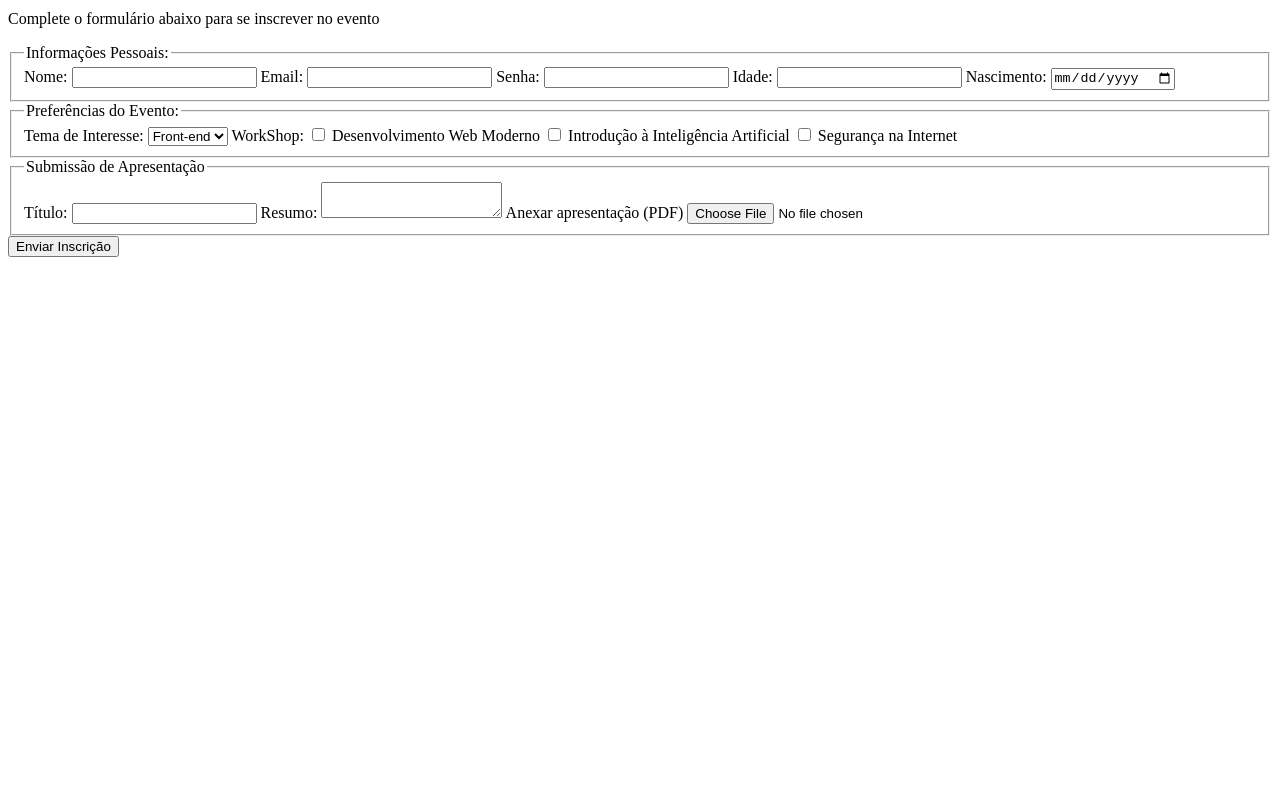
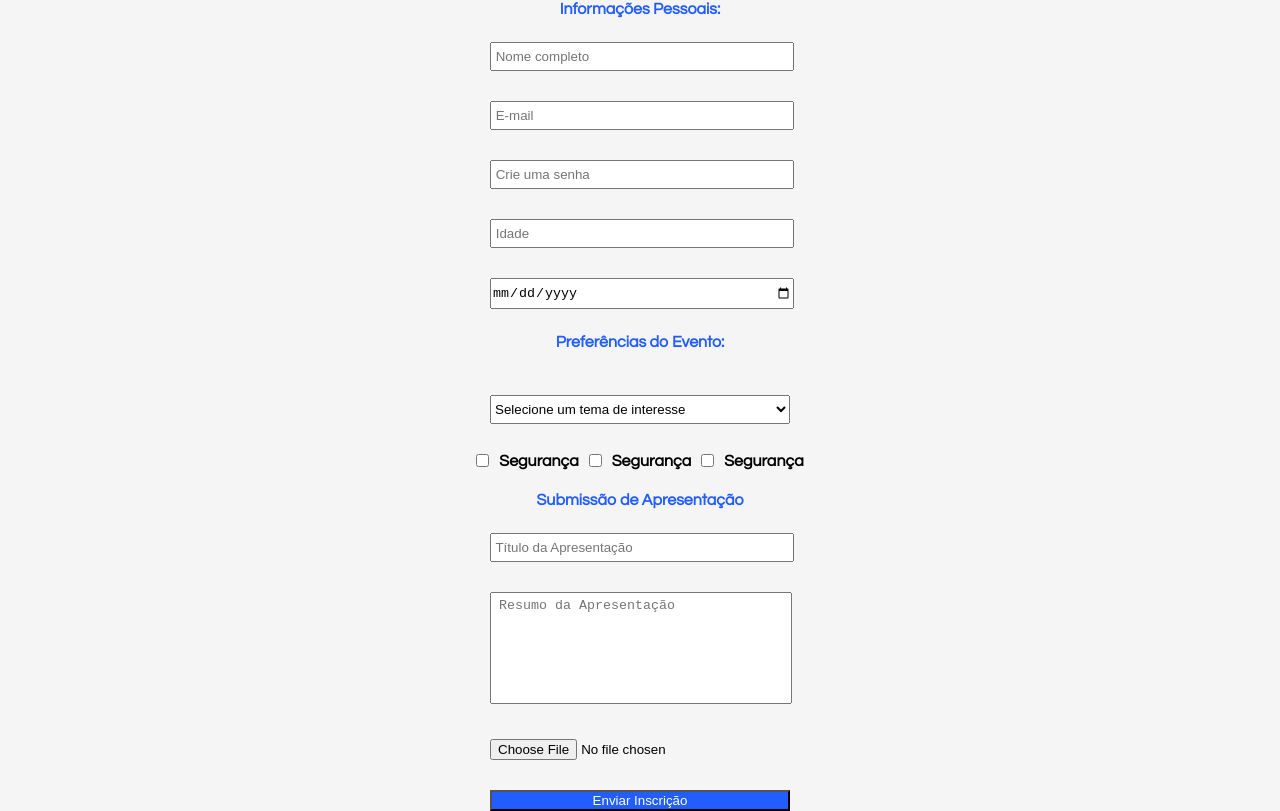
Before and after one commit to VandLopes/OT2_form, a plain HTML site: page index.html in a window 1280 px wide. Shown: the part 70-881 px from the top of the page. Before the commit the page ends 800 px from the top, so only its background shows below. Drawn offline with Linux system fonts and the light colour scheme.

Commit message:
terminando formulario no html e css

```diff
--- /dev/null
+++ b/index.css
@@ -0,0 +1,69 @@
+legend{
+
+    color: rgb(34, 93, 255);
+}
+
+form {
+    display: flex;
+    flex-direction: column;
+    align-items: center;
+    gap: 20px;
+  }
+
+body{
+
+    margin: 0 auto;
+    font-family: "Century Gothic", sans-serif;
+    background-color: whitesmoke;
+}
+
+.formInput{
+    width: 300px;
+    margin: 0px auto;
+    font-weight: bold;
+    margin-bottom: 10px;
+}
+
+
+
+.formInput input, .formInput textarea, .formInput select {
+
+    margin: 5px auto;
+    width: 100%;
+    padding: 5px 0;
+}
+
+.formInput textArea{
+    height: 100px;
+    resize: none;
+}
+
+
+section{
+    clear:both;
+    min-height:850px;
+    width: 100%;
+    margin-top:0px;
+    width: 900px;
+    margin:0px auto;
+    height: 250px;
+}
+
+section p, section h2{
+    clear: both;
+    text-align: center;
+    margin: 10px 80px;
+}
+
+button{
+
+    background-color:rgb(34, 93, 255);;
+    color: white;
+    width: 100%;
+
+}
+.checkbox-group {
+  display: flex;
+  gap: 10px; /* espaçamento entre os checkboxes */
+  align-items: center;
+}
--- a/index.html
+++ b/index.html
@@ -4,51 +4,39 @@
     <meta charset="UTF-8">
     <meta name="viewport" content="width=device-width, initial-scale=1.0">
     <title>Evento Tech 2025</title>
+    <link rel="stylesheet" type="text/css" href="index.css">
 </head>
 <body>
-    <h1>Inscrição para Evento Tech 2025</h1>
-    <p>Complete o formulário abaixo para se inscrever no evento</p>
     <section>
-        <form>
-            <fieldset>
+        <h2>Inscrição para Evento Tech 2025</h2>
+        <p>Complete o formulário abaixo para se inscrever no evento</p>
+        <form name="frmInput" method="get" class="formInput">
                 <legend>Informações Pessoais: </legend>
-                <label for="nome">Nome: </label>
-                <input type="text" name="txtnome"></input>
-                <label for="email">Email: </label>
-                <input type="email" name="txtemail"></input>
-                <label for="password">Senha: </label>
-                <input type="password" name="txtpassword"></input>
-                <label for="idade">Idade: </label>
-                <input type="text" name="txtidade"></input>
-                <label for="nascimento">Nascimento: </label>
-                <input type="date" name="txtdata"></input>
-            </fieldset>
-
-            <fieldset>
+                <input type="text" name="txtnome" class="grupoInput" placeholder=" Nome completo"></input>
+                <input type="email" name="txtemail" class="grupoInput" placeholder=" E-mail"></input>
+                <input type="password" name="txtpassword" class="grupoInput" placeholder=" Crie uma senha"></input>
+                <input type="text" name="txtidade" class="grupoInput" placeholder=" Idade"></input>
+                <input type="date" name="txtdata" class="grupoInput" placeholder="dd/mm/aaaa"></input>
                 <legend>Preferências do Evento: </legend>
-                <label for="temaInteresse">Tema de Interesse: </label>
+                <label for="temaInteresse"></label>
                 <select>
+                    <option>Selecione um tema de interesse</option>
                     <option>Front-end</option>
                     <option>Back-end</option><
                 </select>
-                <label for="Workshop">WorkShop:</label>
-                <input type="checkbox">
-                <label>Desenvolvimento Web Moderno</label>
-                <input type="checkbox">
-                <label>Introdução à Inteligência Artificial</label>
-                <input type="checkbox">
-                <label>Segurança na Internet</label>
-            </fieldset>
+                <div class="checkbox-group">
+                    <input type="checkbox">
+                    <label>Segurança</label>
+                    <input type="checkbox">
+                    <label>Segurança</label>
+                    <input type="checkbox">
+                    <label>Segurança</label>
+                </div>
+                <legend> Submissão de Apresentação</legend>
+                <input type="text" class="grupoInput" placeholder=" Título da Apresentação">
+                <textarea placeholder=" Resumo da Apresentação"></textarea>
+                <input type="file" class="grupoInput">
 
-            <fieldset>
-                <legend> Submissão de Apresentação</legend>
-                <label>Título:</label>
-                <input type="text">
-                <label>Resumo:</label>
-                <textarea></textarea>
-                <label>Anexar apresentação (PDF)</label>
-                <input type="file">
-            </fieldset>
 
             <button>Enviar Inscrição</button>
 
```
